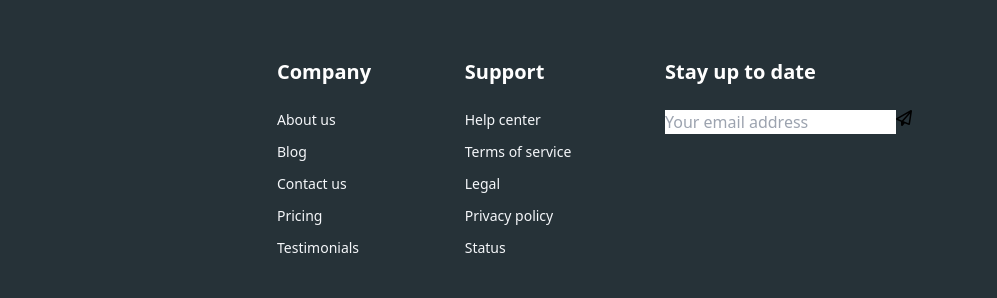
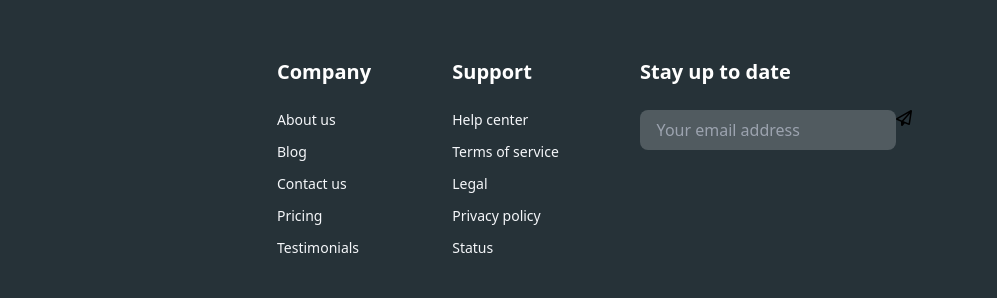
Before and after one commit to Elitedev2000/nexcent, a website: page src/index.html in a window 1280 px wide. Shown: the part 3867-4165 px from the top of the page, 283-1280 px from the left. Drawn offline with nearby package versions, Linux system fonts and the light colour scheme.

Commit message:
fixed input

```diff
--- a/src/index.html
+++ b/src/index.html
@@ -416,7 +416,7 @@
                     <div class="flex flex-col">
                         <h3 class="font-semibold text-xl text-white pb-6">Stay up to date</h3>
                         <div class="flex">
-                            <input type="text" placeholder="Your email address">
+                            <input class="w-64 h-10 bg-[#515B60] rounded-lg" type="text" placeholder="    Your email address">
                             <i class="fa-regular fa-paper-plane"></i>
                         </div>
                     </div>
```
